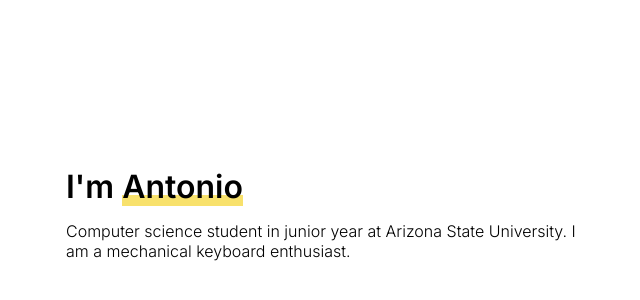
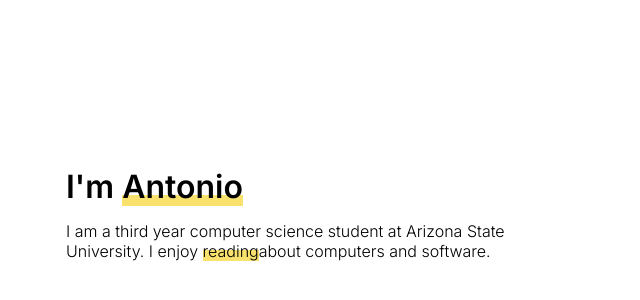
Before and after one commit to aenriq/personal-next, a Next.js app: page / in a window 1280 px wide. Shown: the part 186-486 px from the top of the page, without its empty margins (318-958 px from the left). Built offline with nearby package versions, Linux system fonts and the light colour scheme.

Commit message:
changed bio and test link

```diff
--- a/pages/index.js
+++ b/pages/index.js
@@ -15,7 +15,10 @@
           </a>
         </div>
         <div className={styles.home_description}>
-          Computer science student in junior year at Arizona State University. I am a mechanical keyboard enthusiast.
+          I am a third year computer science student at Arizona State University. I enjoy{" "} <a href="">
+            reading
+          </a>
+           about computers and software.
         </div>
       </main>
     </div>
```
